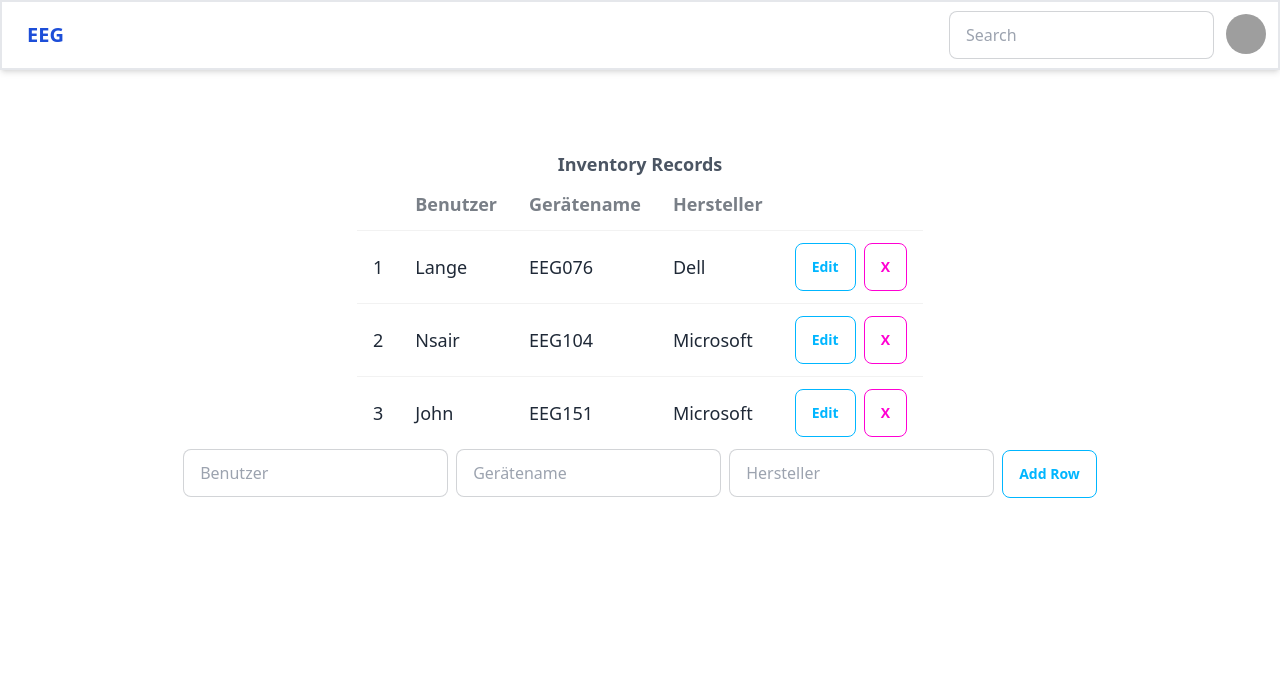
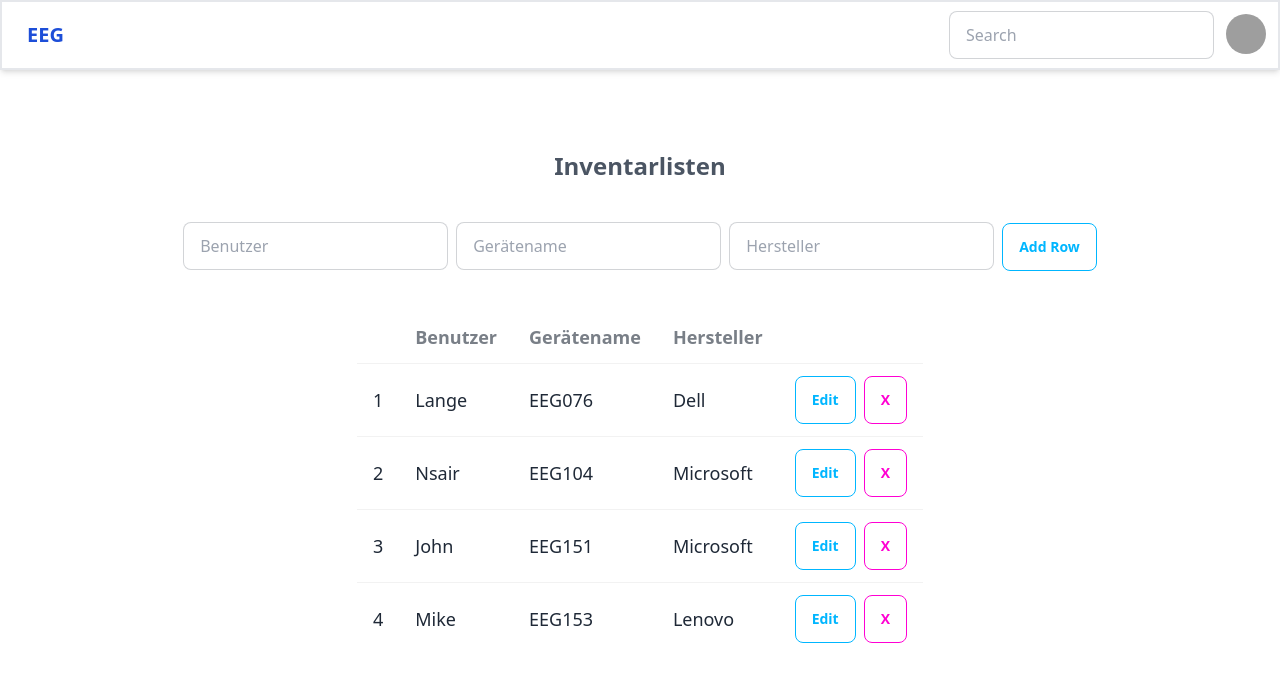
Before and after one commit to KrishnaA01/investerlist, a React (Vite) app: page / in a window 1280 px wide. Shown: the top 682 px of the page. Built offline with nearby package versions, Linux system fonts and the light colour scheme; grey boxes are pictures that could not be loaded.

Commit message:
edit bug fixed

```diff
--- a/src/App.jsx
+++ b/src/App.jsx
@@ -1,6 +1,6 @@
 import { useState } from "react";
 import Navbar from "./components/Navbar";
-import Table from "./components/Table";
+// import Table from "./components/Table";
 
 import "./App.css";
 
@@ -9,9 +9,8 @@ function App() {
     { id: 1, benutzer: "Lange", gerätename: "EEG076", hersteller: "Dell" },
     { id: 2, benutzer: "Nsair", gerätename: "EEG104", hersteller: "Microsoft" },
     { id: 3, benutzer: "John", gerätename: "EEG151", hersteller: "Microsoft" },
+    { id: 4, benutzer: "Mike", gerätename: "EEG153", hersteller: "Lenovo" },
   ]);
-
-  const [editingRow, setEditingRow] = useState(null);
 
   const [newRow, setNewRow] = useState({
     benutzer: "",
@@ -19,43 +18,50 @@ function App() {
     hersteller: "",
   });
 
-  // handles add row into table
+  const [editingRow, setEditingRow] = useState(null);
+
   const handleAddRow = () => {
     setData([...data, { id: data.length + 1, ...newRow }]);
     setNewRow({ benutzer: "", gerätename: "", hersteller: "" });
   };
 
-  //handles deleting
   const handleDeleteRow = (id) => {
     setData(data.filter((row) => row.id !== id));
   };
 
   const handleEditRow = (id) => {
     setEditingRow(id);
-    console.log("handledit=>", id);
   };
 
-  //handles edited info
-  const handleSaveEdit = (id, updatedData) => {
-    setData(
-      data.map((row) => (row.id === id ? { ...row, ...updatedData } : row))
+  const handleSaveEdit = (id) => {
+    setData((prevData) =>
+      prevData.map((row) =>
+        row.id === id
+          ? {
+              ...row,
+              benutzer: editingRow === id ? newRow.benutzer : row.benutzer,
+              gerätename:
+                editingRow === id ? newRow.gerätename : row.gerätename,
+              hersteller:
+                editingRow === id ? newRow.hersteller : row.hersteller,
+            }
+          : row
+      )
     );
     setEditingRow(null);
+    setNewRow({ benutzer: "", gerätename: "", hersteller: "" });
   };
 
   return (
     <>
       <Navbar />
       <div className="flex justify-center items-center flex-col mt-20">
-        <h4 className="font-bold text-gray-600 text-lg">Inventory Records</h4>
-        <Table
-          data={data}
-          editingRow={editingRow}
-          handleDeleteRow={handleDeleteRow}
-          handleEditRow={handleEditRow}
-          handleSaveEdit={handleSaveEdit}
-        />
         <div>
+          <h1 className="font-bold text-gray-600 text-2xl mb-10">
+            Inventarlisten
+          </h1>
+        </div>
+        <div className="mb-10">
           <input
             className="input input-bordered mr-2"
             placeholder="Benutzer"
@@ -82,6 +88,87 @@ function App() {
             Add Row
           </button>
         </div>
+        {/* data table */}
+        <div className="overflow-x-auto">
+          <table className="table text-lg">
+            <thead>
+              <tr className="text-lg">
+                <th></th>
+                <th>Benutzer</th>
+                <th>Gerätename</th>
+                <th>Hersteller</th>
+              </tr>
+            </thead>
+            <tbody>
+              {data.map((row) => (
+                <tr key={row.id}>
+                  <td>{row.id}</td>
+                  <td>
+                    {editingRow === row.id ? (
+                      <input
+                        value={newRow.benutzer}
+                        onChange={(e) =>
+                          setNewRow({ ...newRow, benutzer: e.target.value })
+                        }
+                      />
+                    ) : (
+                      row.benutzer
+                    )}
+                  </td>
+                  <td>
+                    {editingRow === row.id ? (
+                      <input
+                        value={newRow.gerätename}
+                        onChange={(e) =>
+                          setNewRow({ ...newRow, gerätename: e.target.value })
+                        }
+                      />
+                    ) : (
+                      row.gerätename
+                    )}
+                  </td>
+                  <td>
+                    {editingRow === row.id ? (
+                      <input
+                        value={newRow.hersteller}
+                        onChange={(e) =>
+                          setNewRow({ ...newRow, hersteller: e.target.value })
+                        }
+                      />
+                    ) : (
+                      row.hersteller
+                    )}
+                  </td>
+                  <td>
+                    {editingRow === row.id ? (
+                      <button
+                        className="btn btn-outline btn-info"
+                        onClick={() => handleSaveEdit(row.id)}
+                      >
+                        Save
+                      </button>
+                    ) : (
+                      <>
+                        <button
+                          className="mr-2 btn btn-outline btn-info"
+                          onClick={() => handleEditRow(row.id)}
+                        >
+                          Edit
+                        </button>
+                        <button
+                          className="btn btn-outline btn-secondary"
+                          onClick={() => handleDeleteRow(row.id)}
+                        >
+                          X
+                        </button>
+                      </>
+                    )}
+                  </td>
+                </tr>
+              ))}
+            </tbody>
+          </table>
+        </div>
       </div>
     </>
   );
--- a/src/data.js
+++ /dev/null
@@ -1,18 +0,0 @@
-
-export let devices = [
-    {
-        "deviceName": "Mouse",
-        "description": "Mouse is input device",
-        "id":1
-    },
-    {
-        "deviceName": "Microphone",
-        "description": "Mic is input device",
-        "id":2
-    },
-    {
-        "deviceName": "Keyboard",
-        "description": "Keyboard is input device",
-        "id":3
-    }
-]
```
